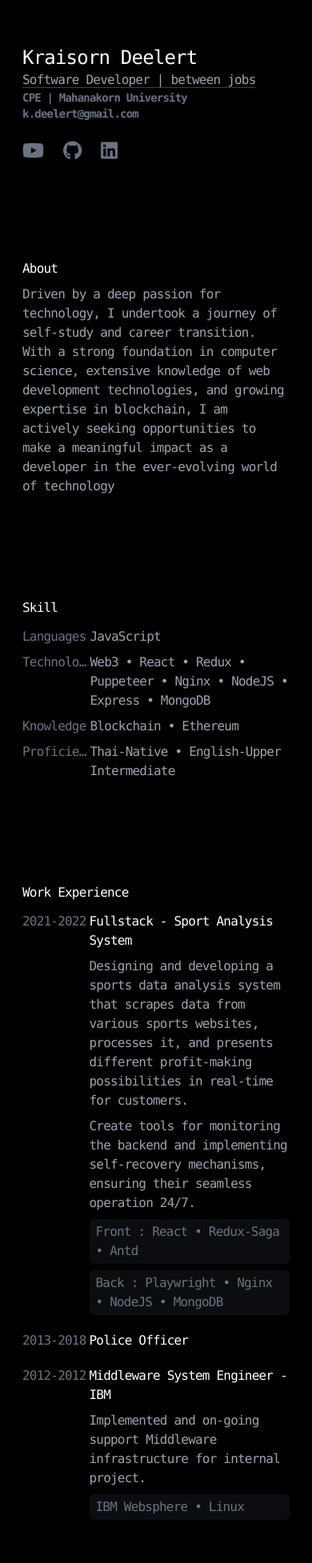
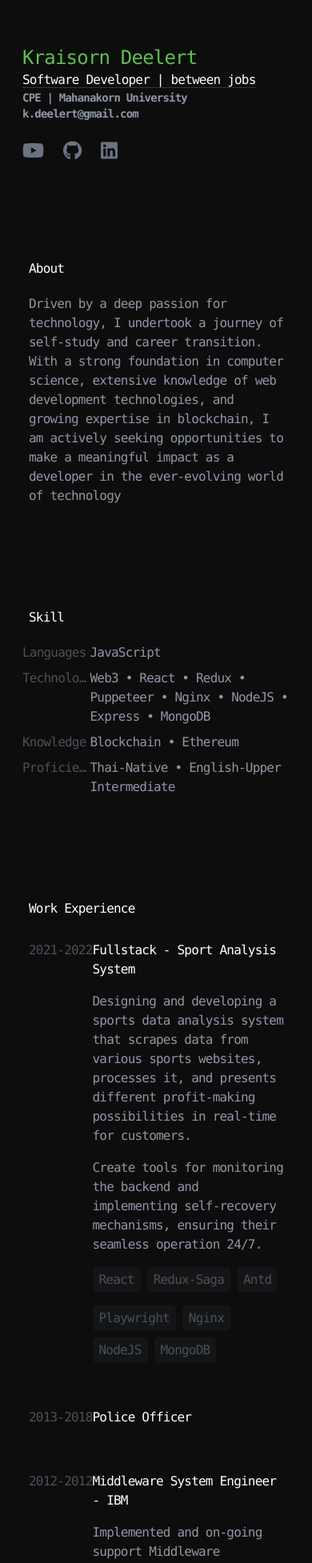
Before and after one commit to tOxicV4p0r/portfolio-v2, a React (Create React App) app: page / in a window 390 px wide. Shown: the top 1954 px of the page at 80% size. Built offline with nearby package versions, Linux system fonts and the light colour scheme.

Commit message:
set theme color

```diff
--- a/src/App.js
+++ b/src/App.js
@@ -12,11 +12,11 @@ function App() {
     <main className="max-w-5xl mx-auto">
       {/* <Nav /> */}
       <div className="pt-14 pb-7 px-7 font-mono tracking-tighter block lg:flex h-screen">
-        <div className="w-full grid gap-6 pb-10 lg:pb-0">
+        <div className="w-full lg:w-4/6 grid gap-6 pb-10 lg:pb-0">
           <Header />
           <Contact />
         </div>
-        <div className="w-full overflow-y-scroll overscroll-none no-scrollbar grid gap-32">
+        <div className="w-full overflow-y-scroll no-scrollbar grid gap-32">
           <About />
           <Skill />
           <Experience />
--- a/src/components/About/index.js
+++ b/src/components/About/index.js
@@ -6,9 +6,9 @@ const data = {
 function About() {
 
     return (
-        <section className="space-y-2">
-            <span>About</span>
-            <div className="text-gray-400 hover:text-gray-300">
+        <section className="space-y-5">
+            <span className="text-primaryHeader px-2">About</span>
+            <div className="text-primaryContent px-2">
                 <span>{data.txt}</span>
             </div>
         </section>
--- a/src/components/Certificate/index.js
+++ b/src/components/Certificate/index.js
@@ -20,7 +20,7 @@ const data = [
 function Certificate() {
     return (
         <section className="space-y-3">
-            <span>Certification </span>
+            <span className="text-primaryHeader px-2">Certification</span>
             <div className="grid grid-cols-8 gap-y-5">
                 {
                     data.map(({ year, cerlink, title, descriptions, skills }) => (
--- a/src/components/Contact/index.js
+++ b/src/components/Contact/index.js
@@ -29,19 +29,10 @@ function Contact() {
             <div className="flex gap-6">
                 {
                     data.map(({ section, title, link, icon }) => (
-                        <React.Fragment key={title}>
-                            <a className="underline underline-offset-4 text-gray-500 hover:text-gray-300" href={link} target="_blank" rel="noopener noreferrer">
+                        <React.Fragment key={section}>
+                            <a className="underline underline-offset-4 text-gray-500 hover:text-gray-300" href={link} alt={title} target="_blank" rel="noopener noreferrer">
                                 <FontAwesomeIcon icon={icon} className="text-2xl" />
                             </a>
-
-                            {/*
-                            <div className="col-span-2 text-gray-500">{section}</div>
-                            <div className="col-span-6">
-                                <div>
-                                    <a className="underline underline-offset-4 after:content-['_↗']" href={link} target="_blank" rel="noopener noreferrer">{title}</a>
-                                </div>
-                            </div>
-                             */}
                         </React.Fragment>
                     ))
                 }
--- a/src/components/Experience/index.js
+++ b/src/components/Experience/index.js
@@ -1,4 +1,4 @@
-import React from "react";
+import React, { useState } from "react";
 
 const data = [
     {
@@ -10,8 +10,8 @@ const data = [
             "Create tools for monitoring the backend and implementing self-recovery mechanisms, ensuring their seamless operation 24/7."
         ],
         skills: [
-            "Front : React • Redux-Saga • Antd",
-            "Back : Playwright • Nginx • NodeJS • MongoDB"
+            ["React", "Redux-Saga", "Antd"],
+            ["Playwright", "Nginx", "NodeJS", "MongoDB"]
         ],
     },
     {
@@ -29,41 +29,49 @@ const data = [
             "Implemented and on-going support Middleware infrastructure for internal project.",
         ],
         skills: [
-            "IBM Websphere • Linux",
+            ["IBM Websphere", "Linux"],
         ],
     },
 ]
 
 function Experience() {
+    const [isMouseEnter, setMouseEnter] = useState({})
+
     return (
-        <section className="space-y-3">
-            <span>Work Experience</span>
-            <div className="grid grid-cols-8 gap-y-5">
+        <section className="space-y-5">
+            <span className="text-primaryHeader px-2">Work Experience</span>
+            <div className="grid gap-10">
                 {
                     data.map(({ year, link, title, descriptions, skills }) => (
-                        <React.Fragment key={title}>
-                            <div className="col-span-2 text-gray-500">{year}</div>
+                        <div key={title} className="grid grid-cols-8 hover:bg-primarySubContent2 hover:bg-opacity-10 hover:rounded-xl p-2" onMouseEnter={() => setMouseEnter({[title]:true})} onMouseLeave={() => setMouseEnter({[title]:false})}>
+                            <div className="col-span-2 text-primarySubContent1">{year}</div>
                             <div className="col-span-6">
-                                <div className="flex flex-col space-y-2">
+                                <div className="flex flex-col space-y-4">
                                     {
                                         link ?
-                                            <div className="underline underline-offset-4 after:content-['_↗']"><a className="" href={link} target="_blank" rel="noopener noreferrer">{title}</a></div>
+                                            <div className="text-primaryHeader underline underline-offset-4 after:content-['_↗']"><a className="" href={link} target="_blank" rel="noopener noreferrer">{title}</a></div>
                                             :
-                                            <div>{title}</div>
+                                            <div className={isMouseEnter[title] ? "text-primaryTitle" : "text-primaryHeader"}>{title}</div>
                                     }
                                     {
                                         descriptions.map((e, i) => (
-                                            <div key={i} className="text-gray-400 hover:text-gray-300">{e}</div>
+                                            <div key={i} className="text-primaryContent">{e}</div>
                                         ))
                                     }
                                     {
                                         skills.map((e, i) => (
-                                            <div key={i} className="text-gray-500 hover:text-gray-400 rounded-md bg-gray-700 bg-opacity-20 px-2 py-1">{e}</div>
+                                            <div key={i} className="flex flex-wrap gap-2">
+                                                {
+                                                    e.map((el, j) => (
+                                                        <div key={el + j} className="text-primarySubContent1 rounded-md bg-primarySubContent2 bg-opacity-20 px-2 py-1">{el}</div>
+                                                    ))
+                                                }
+                                            </div>
                                         ))
                                     }
                                 </div>
                             </div>
-                        </React.Fragment>
+                        </div>
                     ))
                 }
             </div>
--- a/src/components/Header/index.js
+++ b/src/components/Header/index.js
@@ -10,12 +10,12 @@ const data = {
 function Header() {
     return (
         <section>
-            <div className="text-2xl md:text-3xl font-medium">{data.name}</div>
-            <div className="space-x-2 text-gray-400 hover:text-gray-300 font-medium underline underline-offset-4 decoration-gray-700">
+            <div className="text-2xl md:text-3xl font-medium text-primaryTitle">{data.name}</div>
+            <div className="space-x-2 font-medium underline underline-offset-4 decoration-primarySubContent2 text-primaryHeader">
                 <span className="truncate">{data.title}</span>
             </div>
-            <div className="text-gray-500 hover:text-gray-400 font-bold text-sm">{data.degree}</div>
-            <div className="text-gray-500 hover:text-gray-400 font-bold text-sm">{data.contact}</div>
+            <div className="text-primaryContent font-bold text-sm">{data.degree}</div>
+            <div className="text-primaryContent font-bold text-sm">{data.contact}</div>
         </section>
     );
 };
--- a/src/components/SideProject/index.js
+++ b/src/components/SideProject/index.js
@@ -30,7 +30,7 @@ const data = [
 function SideProject() {
     return (
         <section className="space-y-3">
-            <span>Side Project</span>
+            <span className="text-primaryHeader">Side Project</span>
             <div className="grid grid-cols-8 gap-y-5">
                 {
                     data.map(({ year, link, code, title, descriptions, skills }) => (
--- a/src/components/Skill/index.js
+++ b/src/components/Skill/index.js
@@ -21,16 +21,16 @@ const data = [
 
 function Skill() {
     return (
-        <section className="space-y-3">
-            <span>Skill</span>
+        <section className="space-y-5">
+            <span className="text-primaryHeader px-2">Skill</span>
             <div className="grid grid-cols-8 gap-y-2 gap-x-1">
                 {
                     data.map(({ section, description }) => (
                         <React.Fragment key={section}>
-                            <div className="col-span-2 text-gray-500 truncate">{section}</div>
+                            <div className="col-span-2 text-primarySubContent1 truncate">{section}</div>
                             <div className="col-span-6">
                                 <div className="flex flex-col space-y-2">
-                                    <div className="text-gray-400 hover:text-gray-300">{description}</div>
+                                    <div className="text-primaryContent">{description}</div>
                                 </div>
                             </div>
                         </React.Fragment>
--- a/src/index.css
+++ b/src/index.css
@@ -1,3 +1,8 @@
+@tailwind base;
+@tailwind components;
+@tailwind utilities;
+
+@layer base {
   body {
     margin: 0;
     font-family: -apple-system, BlinkMacSystemFont, 'Segoe UI', 'Roboto', 'Oxygen',
@@ -5,18 +10,15 @@ body {
       sans-serif;
     -webkit-font-smoothing: antialiased;
     -moz-osx-font-smoothing: grayscale;
-  background-color: black;
-  color:white;
+    @apply bg-primaryBg;
+    @apply text-primaryContent;
+  }
 }
 
 code {
   font-family: source-code-pro, Menlo, Monaco, Consolas, 'Courier New',
     monospace;
 }
-
-@tailwind base;
-@tailwind components;
-@tailwind utilities;
 
 @layer utilities {
   @variants responsive {
--- a/tailwind.config.js
+++ b/tailwind.config.js
@@ -3,7 +3,17 @@ module.exports = {
   content: ["./src/**/*.{js,jsx,ts,tsx}"],
   important:"#root",
   theme: {
-    extend: {},
+    extend: {
+      colors: {
+        primaryTitle: '#5DBF4E',
+        primarySubTitle: '#498C3F',
+        primaryHeader: '#FFFFFF',
+        primaryContent: '#8F96A6',
+        primarySubContent1: '#4b4f58',
+        primarySubContent2: '#343740',
+        primaryBg: '#0D0D0D',
+      }
+    },
   },
   plugins: [],
 }
```
Lines whose indentation alone changed are shown as unchanged.
